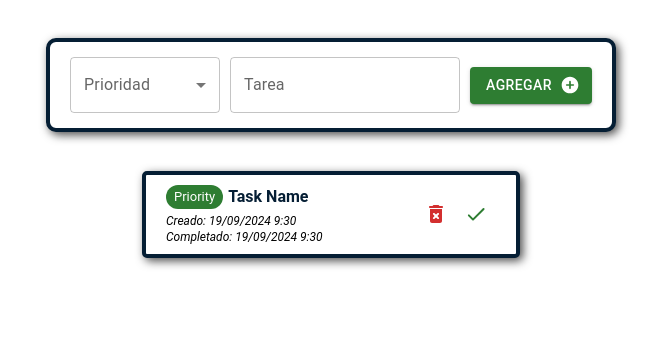
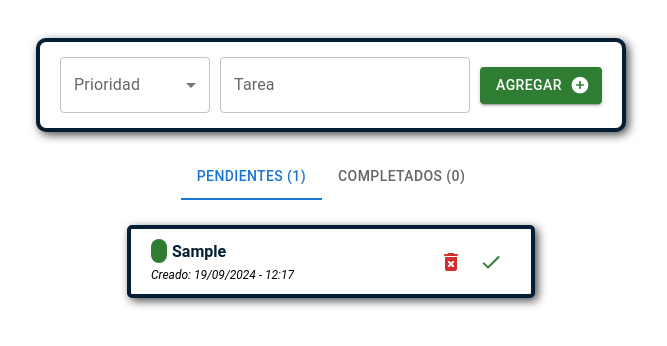
Before and after one commit to Santillan-Reyna-Ariel-Angel/to-do-list-as, a React (Vite) app: page / in a window 1280 px wide. Both pictures are taken after typing "Sample" into the empty fields and a click on the button "AGREGAR". Shown: the top 346 px of the page, without its empty margins (309-976 px from the left). Built offline with nearby package versions, Linux system fonts and the light colour scheme.

Commit message:
06 ToDo v1

```diff
--- a/package.json
+++ b/package.json
@@ -12,11 +12,14 @@
   "dependencies": {
     "@fontsource/roboto": "^5.1.0",
     "@mui/icons-material": "^6.1.0",
+    "@mui/lab": "^6.0.0-beta.10",
     "@mui/material": "^6.1.0",
     "@mui/styled-engine-sc": "^6.1.0",
+    "prop-types": "^15.8.1",
     "react": "^18.3.1",
     "react-dom": "^18.3.1",
-    "styled-components": "^6.1.13"
+    "styled-components": "^6.1.13",
+    "uuid": "^10.0.0"
   },
   "devDependencies": {
     "@eslint/js": "^9.9.0",
--- /dev/null
+++ b/src/components/TabsMenu/TabsMenu.jsx
@@ -0,0 +1,49 @@
+import { useContext, useState } from 'react';
+import Box from '@mui/material/Box';
+import Tab from '@mui/material/Tab';
+import TabContext from '@mui/lab/TabContext';
+import TabList from '@mui/lab/TabList';
+import TabPanel from '@mui/lab/TabPanel';
+import { TaskCard } from '../TaskCard/TaskCard';
+import { ContextAllTask } from '../../context/ContextAllTask';
+
+export const TabsMenu = () => {
+  const [tab, setTab] = useState('1');
+  const { globalTaskList } = useContext(ContextAllTask);
+
+  const pendingTasks = globalTaskList.filter(
+    (task) => task.status === 'pendiente'
+  );
+
+  const completedTasks = globalTaskList.filter(
+    (task) => task.status !== 'pendiente'
+  );
+
+  const handleChangeTab = (event, newValue) => {
+    setTab(newValue);
+  };
+
+  return (
+    <TabContext value={tab}>
+      <Box
+        sx={{
+          display: 'grid',
+          marginTop: '20px',
+          width: '500',
+          justifyContent: 'center',
+        }}
+      >
+        <TabList onChange={handleChangeTab} aria-label="Menu de tareas">
+          <Tab label={`pendientes (${pendingTasks?.length})`} value="1" />
+          <Tab label={`completados (${completedTasks?.length})`} value="2" />
+        </TabList>
+      </Box>
+      <TabPanel value="1" sx={{ padding: '10px' }}>
+        <TaskCard tasks={pendingTasks} />
+      </TabPanel>
+      <TabPanel value="2" sx={{ padding: '10px' }}>
+        <TaskCard tasks={completedTasks} />
+      </TabPanel>
+    </TabContext>
+  );
+};
--- a/src/components/TaskCard/TaskCard.jsx
+++ b/src/components/TaskCard/TaskCard.jsx
@@ -1,3 +1,4 @@
+import PropTypes from 'prop-types';
 import {
   Background,
   BodyContainer,
@@ -9,46 +10,97 @@ import {
 import { Chip, IconButton } from '@mui/material';
 import DeleteForeverRoundedIcon from '@mui/icons-material/DeleteForeverRounded';
 import CheckRoundedIcon from '@mui/icons-material/CheckRounded';
+import { ContextAllTask } from '../../context/ContextAllTask';
+import { useContext } from 'react';
+import { getCurrentDateFormatted } from '../../utils/globalFunctions';
 
-export const TaskCard = () => {
-  let date = '19/09/2024 9:30';
+export const TaskCard = ({ tasks = [] }) => {
+  const { globalTaskList, setGlobalTaskList } = useContext(ContextAllTask);
+
+  const handleTaskState = (taskItem) => {
+    let newGlobalTaskList = globalTaskList.map((task) => {
+      if (task.id === taskItem.id) {
+        return {
+          ...taskItem,
+          status: 'completado',
+          completionDate: getCurrentDateFormatted(),
+        };
+      } else {
+        return task;
+      }
+    });
+
+    setGlobalTaskList(newGlobalTaskList);
+  };
+
+  const handleTaskDelete = (taskItem) => {
+    let newGlobalTaskList = globalTaskList.filter(
+      (task) => task.id !== taskItem.id
+    );
+    setGlobalTaskList(newGlobalTaskList);
+  };
+
   return (
     <>
-      <Background>
+      {tasks.map((task) => (
+        <Background key={task?.id}>
           <BodyContainer>
             <TaskNameStyle>
               <>
                 <Chip
-                label="Priority"
+                  label={task?.priority}
                   variant="filled"
-                color="success"
+                  color={
+                    task?.priority === 'Alta'
+                      ? 'error'
+                      : task?.priority === 'Media'
+                      ? 'warning'
+                      : 'success'
+                  }
                   size="small"
                   sx={{
                     marginRight: '5px',
                   }}
                 />
-              <span className="extraStyles">Task Name</span>
+                <span className="extraStyles">{task?.name}</span>
               </>
             </TaskNameStyle>
 
             <ActionsStyle>
               <div className="extraStyles">
-              <IconButton color="error" onClick={() => {}}>
+                <IconButton
+                  color="error"
+                  onClick={() => handleTaskDelete(task)}
+                >
                   <DeleteForeverRoundedIcon />
                 </IconButton>
-              <IconButton color="success" onClick={() => {}}>
+
+                {task?.status === 'pendiente' && (
+                  <IconButton
+                    color="success"
+                    onClick={() => handleTaskState(task)}
+                  >
                     <CheckRoundedIcon />
                   </IconButton>
+                )}
               </div>
             </ActionsStyle>
             <CreatedStyle>
-            <p className="extraStyles">{`Creado: ${date}`}</p>
+              <p className="extraStyles">{`Creado: ${task?.creationDate}`}</p>
             </CreatedStyle>
+
+            {task?.completionDate && (
               <CompletedStyle>
-            <p className="extraStyles">{`Completado: ${date}`}</p>
+                <p className="extraStyles">{`Completado: ${task?.completionDate}`}</p>
               </CompletedStyle>
+            )}
           </BodyContainer>
         </Background>
+      ))}
     </>
   );
 };
+
+TaskCard.propTypes = {
+  tasks: PropTypes.array.isRequired,
+};
--- a/src/components/TaskCard/TaskCardStyles.js
+++ b/src/components/TaskCard/TaskCardStyles.js
@@ -3,14 +3,14 @@ import styled from 'styled-components';
 export const Background = styled.div`
   display: grid;
   justify-content: center;
-  margin-top: 3%;
+  margin-top: 15px;
   width: 100%;
 `;
 
 export const BodyContainer = styled.div`
   display: grid;
   background-color: #fff;
-  grid-template-columns: 250px auto;
+  grid-template-columns: 280px auto;
   grid-template-rows: auto;
   grid-row-gap: 2px;
   grid-column-gap: 0px;
@@ -20,13 +20,6 @@ export const BodyContainer = styled.div`
   backdrop-filter: blur(18px);
   box-shadow: 3px 3px 10px rgba(0, 0, 0, 0.7);
   grid-template-areas: 'TaskNameStyle  ActionsStyle' 'CreatedStyle  ActionsStyle' 'CompletedStyle  ActionsStyle';
-
-  /* @media screen and (max-width: 768px) {
-    grid-template-columns: 120px auto;
-    grid-row-gap: 10px;
-    grid-column-gap: 5px;
-    padding: 15px 15px 10px 15px;
-  } */
 `;
 
 export const TaskNameStyle = styled.div`
--- a/src/components/TaskRegistration/TaskRegistration.jsx
+++ b/src/components/TaskRegistration/TaskRegistration.jsx
@@ -1,4 +1,4 @@
-import { useState } from 'react';
+import { useState, useContext } from 'react';
 import {
   Button,
   FormControl,
@@ -16,25 +16,38 @@ import {
   BtnStyle,
 } from './TaskRegistrationStyles';
 
-import { TaskCard } from './../TaskCard/TaskCard';
+import { ContextAllTask } from '../../context/ContextAllTask';
+import { TabsMenu } from '../TabsMenu/TabsMenu';
+import { v4 as uuidv4 } from 'uuid';
+import { getCurrentDateFormatted } from '../../utils/globalFunctions';
 
 export const TaskRegistration = () => {
+  const { globalTaskList, setGlobalTaskList } = useContext(ContextAllTask);
+
   const PRIORITY_LIST = ['Alta', 'Media', 'Baja'];
 
   let taskDataDefault = {
+    id: null,
     priority: '',
     name: '',
+    status: 'pendiente',
+    creationDate: null,
+    completionDate: null,
   };
 
   const [task, setTask] = useState(taskDataDefault);
-  const [taskList, setTaskList] = useState([]);
 
   const AddTask = () => {
-    setTaskList([...taskList, task]);
+    let newTask = {
+      ...task,
+      id: uuidv4(),
+      creationDate: getCurrentDateFormatted(),
+    };
+    setGlobalTaskList([...globalTaskList, newTask]);
     setTask(taskDataDefault);
   };
 
-  console.log('taskList', taskList);
+  console.log('globalTaskList', globalTaskList);
 
   return (
     <>
@@ -45,7 +58,7 @@ export const TaskRegistration = () => {
               <InputLabel>Prioridad</InputLabel>
               <Select
                 label="Prioridad"
-                value={task.priority}
+                value={task?.priority}
                 name="priority"
                 onChange={(event) =>
                   setTask({
@@ -69,7 +82,7 @@ export const TaskRegistration = () => {
               name="name"
               label={'Tarea'}
               variant="outlined"
-              value={task.name}
+              value={task?.name}
               onChange={(event) =>
                 setTask({
                   ...task,
@@ -93,7 +106,7 @@ export const TaskRegistration = () => {
         </BodyContainer>
       </Background>
 
-      <TaskCard />
+      <TabsMenu />
     </>
   );
 };
--- a/src/components/TaskRegistration/TaskRegistrationStyles.js
+++ b/src/components/TaskRegistration/TaskRegistrationStyles.js
@@ -10,7 +10,7 @@ export const Background = styled.div`
 export const BodyContainer = styled.div`
   display: grid;
   background-color: #fff;
-  grid-template-columns: 150px 230px auto;
+  grid-template-columns: 150px 250px auto;
   grid-template-rows: auto;
   grid-row-gap: 15px;
   grid-column-gap: 10px;
@@ -20,13 +20,6 @@ export const BodyContainer = styled.div`
   backdrop-filter: blur(18px);
   box-shadow: 3px 3px 10px rgba(0, 0, 0, 0.7);
   grid-template-areas: 'PriorityStyle TaskStyle BtnStyle';
-
-  /* @media screen and (max-width: 768px) {
-    grid-template-columns: 120px 160px auto;
-    grid-row-gap: 10px;
-    grid-column-gap: 5px;
-    padding: 15px 15px 10px 15px;
-  } */
 `;
 
 export const PriorityStyle = styled.div`
--- /dev/null
+++ b/src/context/ContextAllTask.jsx
@@ -0,0 +1,18 @@
+import { createContext, useState } from 'react';
+import PropTypes from 'prop-types';
+
+export const ContextAllTask = createContext({});
+
+export const ProviderAllTask = ({ children }) => {
+  const [globalTaskList, setGlobalTaskList] = useState([]);
+
+  return (
+    <ContextAllTask.Provider value={{ globalTaskList, setGlobalTaskList }}>
+      {children}
+    </ContextAllTask.Provider>
+  );
+};
+
+ProviderAllTask.propTypes = {
+  children: PropTypes.node.isRequired,
+};
--- a/src/main.jsx
+++ b/src/main.jsx
@@ -1,10 +1,13 @@
-import { StrictMode } from 'react'
-import { createRoot } from 'react-dom/client'
-import App from './App.jsx'
-import './index.css'
+import { StrictMode } from 'react';
+import { createRoot } from 'react-dom/client';
+import App from './App.jsx';
+import './index.css';
+import { ProviderAllTask } from './context/ContextAllTask.jsx';
 
 createRoot(document.getElementById('root')).render(
   <StrictMode>
-    <App />
-  </StrictMode>,
-)
+    <ProviderAllTask>
+      <App />
+    </ProviderAllTask>
+  </StrictMode>
+);
--- /dev/null
+++ b/src/utils/globalFunctions.js
@@ -0,0 +1,10 @@
+export const getCurrentDateFormatted = () => {
+  const currentDate = new Date();
+  const day = String(currentDate.getDate()).padStart(2, '0');
+  const month = String(currentDate.getMonth() + 1).padStart(2, '0');
+  const year = currentDate.getFullYear();
+  const hour = String(currentDate.getHours()).padStart(2, '0');
+  const minute = String(currentDate.getMinutes()).padStart(2, '0');
+
+  return `${day}/${month}/${year} - ${hour}:${minute}`;
+};
```
Also changed, not shown: 1 other file (tests, documents, lock files or other folders). Lines whose indentation alone changed are shown as unchanged.
